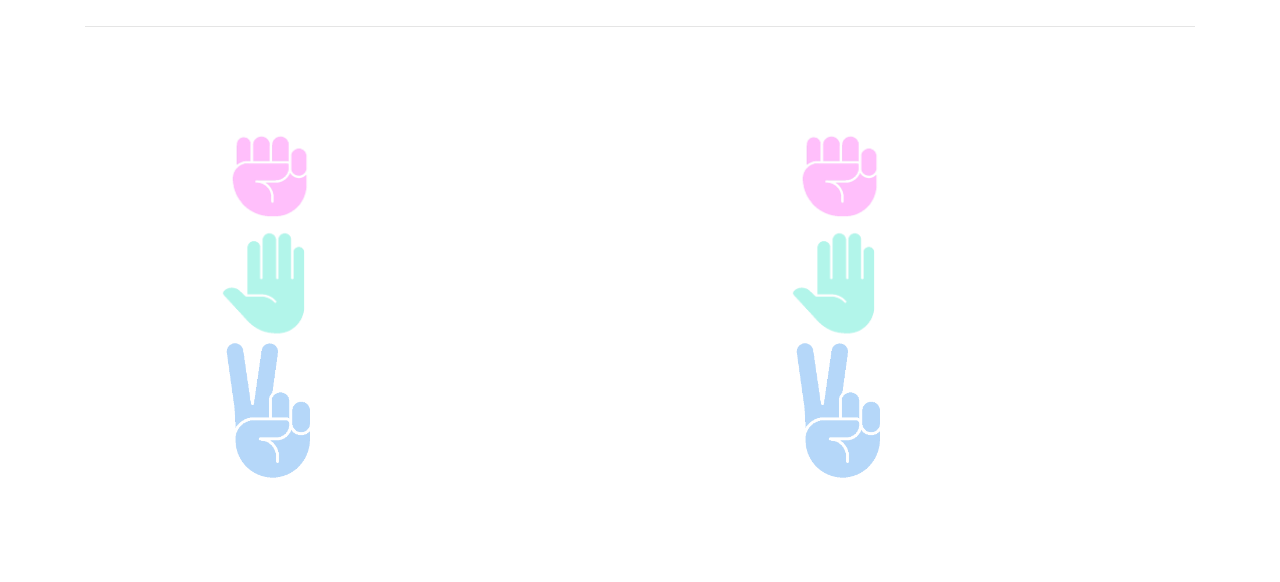
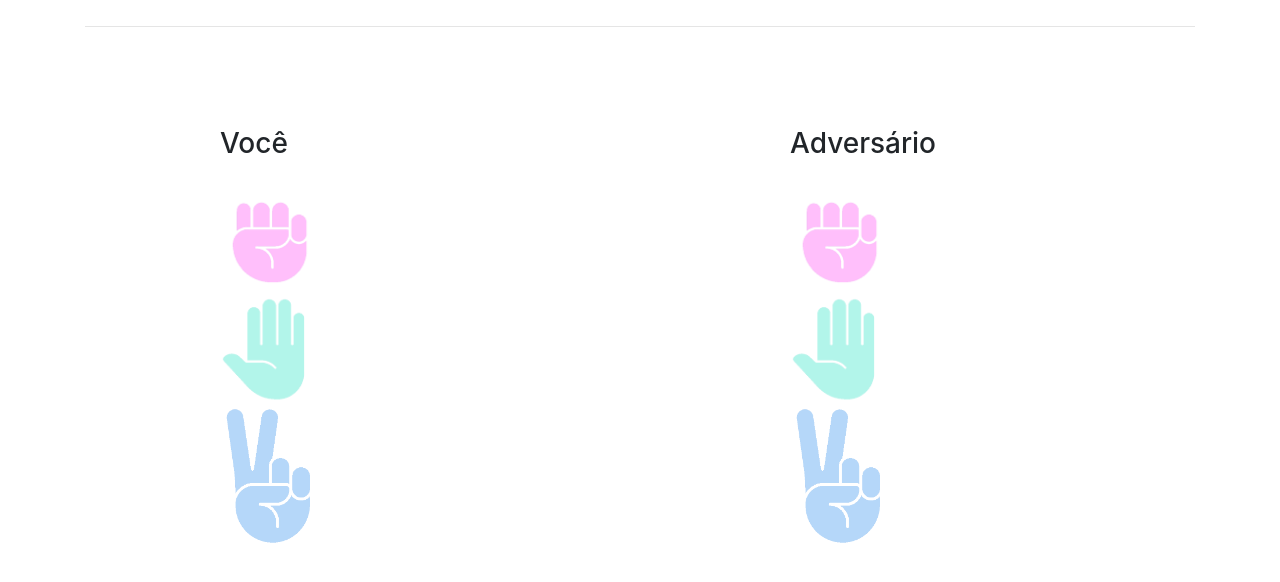
Before and after one commit to maickhenriquesantos/PedraPapelTesoura, a plain HTML site: page index.html in a window 1280 px wide. Shown: the part 100-682 px from the top of the page. Drawn offline with nearby package versions, Linux system fonts and the light colour scheme.

Commit message:
Inserir titulo para especificar o player 1 e o 2

```diff
--- a/index.html
+++ b/index.html
@@ -22,6 +22,7 @@
         <div class="row pictures">
             <div class="col-sm-6">
                 <div class="player-options">
+                    <h3 class="name-player">Você</h3><br>
                     <div><img opt="pedra" src="assets/img/rock.png" alt="Pedra" /></div>
                     <div><img opt="papel" src="assets/img/paper.png" alt="Papel" /></div>
                     <div><img opt="tesoura" src="assets/img/scisor.png" alt="Tesoura" /></div>
@@ -30,6 +31,7 @@
 
             <div class="col-sm-6">
                 <div class="enemy-options">
+                    <h3 class="name-player">Adversário</h3><br>
                     <div><img opt="pedra" src="assets/img/rock.png" alt="Pedra"/></div>
                     <div><img opt="papel" src="assets/img/paper.png" alt="Papel"/></div>
                     <div><img opt="tesoura" src="assets/img/scisor.png" alt="Tesoura"/></div>
```
Also changed, not shown: assets/css/style.css (line endings or trailing spaces).
